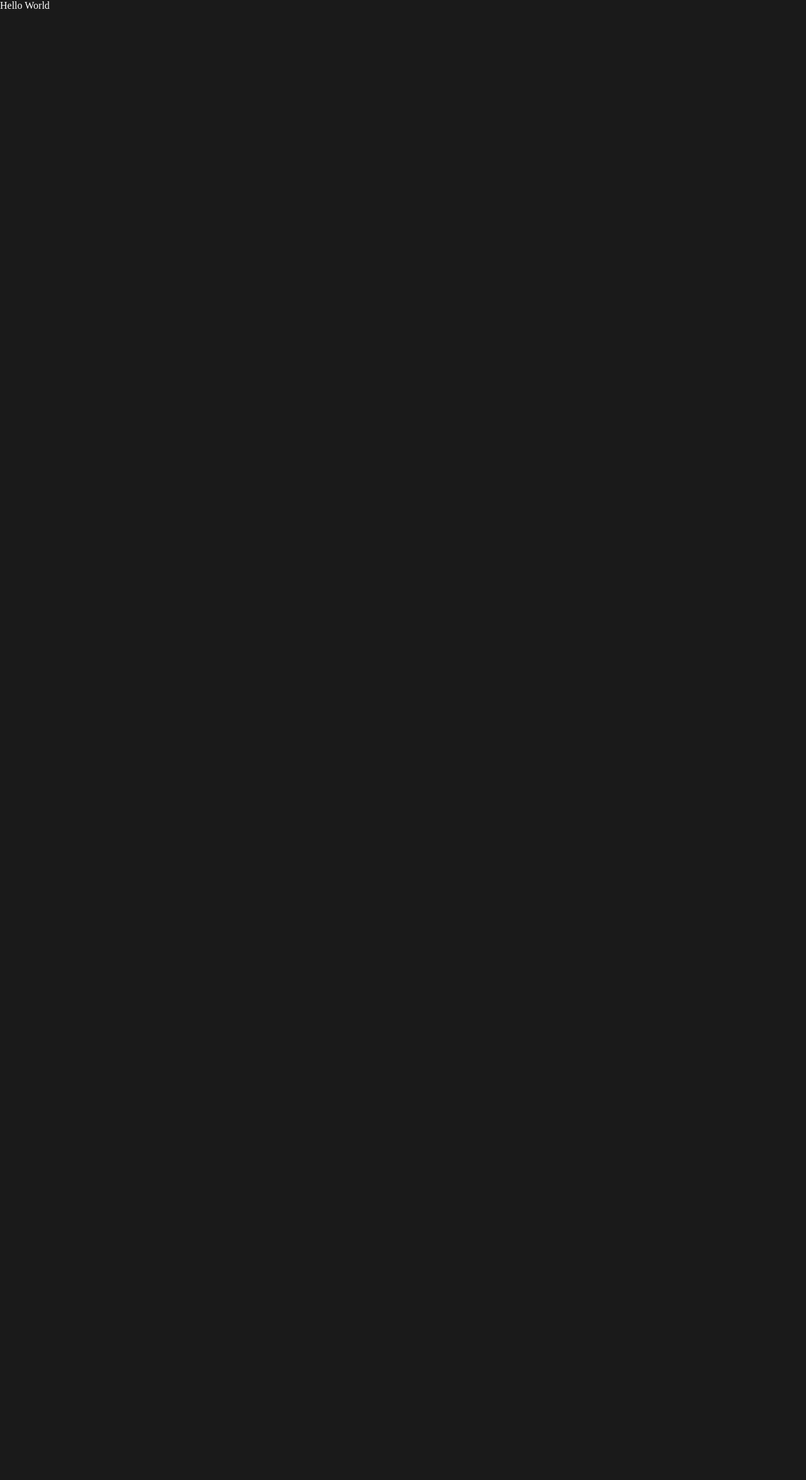
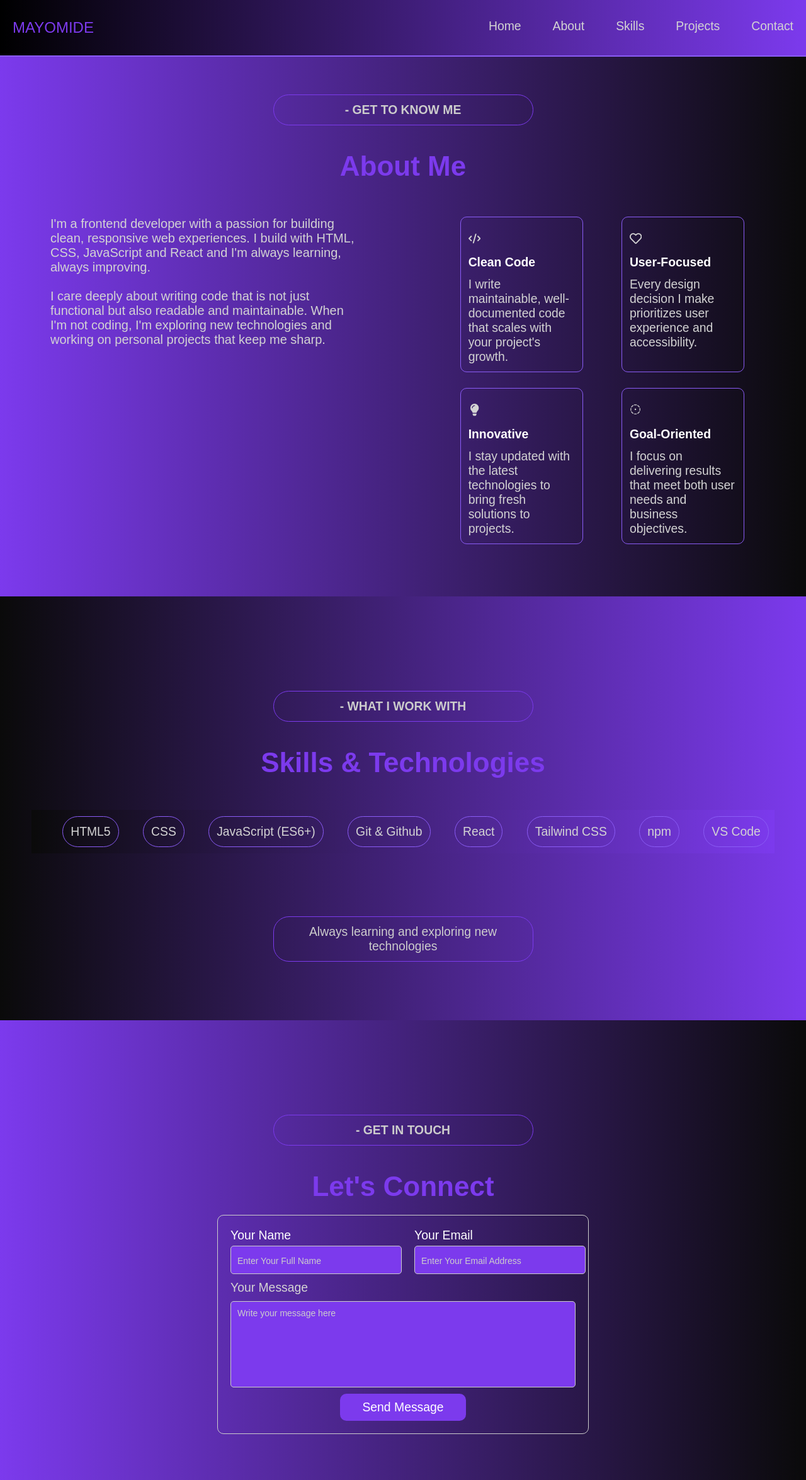
Before and after one commit to mayomide1/mayomide-personal-portfolio, a React (Vite) app in the folder portfolio/: page / in a window 1280 px wide. Shown: the whole page at 63% size. Before the commit the page ends 800 px from the top, so only its background shows below. Built offline with nearby package versions, Linux system fonts and the light colour scheme.

Commit message:
Code the About, Skills and Contact Sections and styled. will change the styling later

```diff
--- /dev/null
+++ b/package.json
@@ -0,0 +1,5 @@
+{
+  "dependencies": {
+    "react-icons": "^5.6.0"
+  }
+}
--- a/portfolio/src/Page.jsx
+++ b/portfolio/src/Page.jsx
@@ -1,9 +1,101 @@
 import React from 'react'
+
+import { FaCode } from "react-icons/fa6";
+import { FaRegHeart,FaLightbulb  } from "react-icons/fa";
+import { VscIssueDraft } from "react-icons/vsc";
 
 const Page = () => {
   return (
     <div>
-      <p>Hello World</p>
+
+    <div className='nav-bar'>
+    <div>
+        <p>MAYOMIDE</p>
+    </div>
+    <div>
+        <ul>
+            <li><a href='#home'>Home</a></li>
+            <li><a href='#about'>About</a></li>
+            <li><a href='#skills'>Skills</a></li>
+            <li><a href='#projects'>Projects</a></li>
+            <li><a href='#contact'>Contact</a></li>
+        </ul>
+    </div>
+    </div>
+
+    <section id='about' >
+    <h2 className='about-text'>{"- Get to Know Me".toUpperCase()}</h2>
+    <h1>About Me</h1>
+
+    <div className='about-container'>
+    <div className='left'>
+    <p>I'm a frontend developer with a passion for building clean, responsive web experiences. I build with HTML, CSS, JavaScript and React and I'm always learning, always improving. <br/><br/>
+    I care deeply about writing code that is not just functional but also readable and maintainable. When I'm not coding, I'm exploring new technologies and working on personal projects that keep me sharp.</p>
+    </div>
+
+    <div className='right'>
+    <div className='container'>
+    <p><FaCode/></p>
+    <h2>Clean Code</h2>
+    <p>I write maintainable, well-documented code that scales with your project's growth.</p>
+    </div>
+    <div className='container'>
+    <p><FaRegHeart/></p>
+    <h2>User-Focused</h2>
+    <p>Every design decision I make prioritizes user experience and accessibility.</p>
+    </div>
+    <div className='container'>
+    <p><FaLightbulb /></p>
+    <h2>Innovative</h2>
+    <p>I stay updated with the latest technologies to bring fresh solutions to projects.</p>
+    </div>
+    <div className='container'>
+    <p><VscIssueDraft/></p>
+    <h2>Goal-Oriented</h2>
+    <p>I focus on delivering results that meet both user needs and business objectives.</p>
+    </div>
+    </div>
+    </div>
+    </section>
+
+    <section id='skills'>
+    <h2 className='about-text'> - WHAT I WORK WITH</h2>
+    <h1>Skills & Technologies</h1>
+
+    <div className='technologies'>
+        <div className='tech'>HTML5</div>
+        <div className='tech'>CSS</div>
+        <div className='tech'>JavaScript (ES6+)</div>
+        <div className='tech'>Git & Github</div>
+        <div className='tech'>React</div>
+        <div className='tech'>Tailwind CSS</div>
+        <div className='tech'>npm</div>
+        <div className='tech'>VS Code</div>
+    </div>
+
+    <div className='about-text'>Always learning and exploring new technologies</div>
+
+    </section>
+
+    <section id='contact'>
+    <h2 className='about-text'> - GET IN TOUCH</h2>
+    <h1>Let's Connect</h1>
+    <form>
+    <div className='contact-info'>
+        <div className='contact-info-group'>
+        <label className='label'>Your Name</label>
+        <input type='text' placeholder='Enter Your Full Name' />
+        </div>
+        <div className='contact-info-group'>
+        <label className='label'>Your Email</label>
+        <input type='email' placeholder='Enter Your Email Address' />
+        </div>
+    </div>
+    <label className='label'>Your Message</label>
+    <textarea placeholder='Write your message here' rows={5} />
+    <button type='submit'>Send Message</button>
+    </form>
+    </section>
     </div>
   )
 }
--- a/portfolio/src/index.css
+++ b/portfolio/src/index.css
@@ -2,6 +2,227 @@
   box-sizing: border-box;
   padding: 0;
   margin: 0;
-  background-color: #1a1a1a;
-  color: white;
+  /* background-color: #1a1a1a; */
+  color: #D3D3D3;
+  font-size: 1.1rem;
+  font-family: sans-serif, Arial;
 }
+
+section{
+  width: 100%;
+  height: auto;
+  /* margin: 150px auto 50px; */
+  padding: 50px;
+  text-align: center;
+  border-bottom: 3px solid transparent;
+}
+
+#skills{
+  background: linear-gradient(to left, #7C3AED, #0a0a0a);
+}
+
+#contact,
+#about{
+  background: linear-gradient(to right, #7C3AED, #0a0a0a);
+
+}
+
+#contact h2,
+#skills h2,
+#about h2{
+  /* margin: 65px auto 10px; */
+  color: #8B5CF6;
+}
+
+#contact h1,
+#skills h1,
+#about h1{
+color: #7C3AED;
+font-size: 2.5rem;
+}
+
+.nav-bar{
+  width: 100%;
+  border-bottom: 2px solid #8B5CF6;
+  padding: 30px 20px;
+  display: flex;
+  flex-direction: row;
+  justify-content: space-between;
+  position: fixed;
+  top: 0;
+  z-index: 1;
+  background: linear-gradient(to left, #7C3AED, #000000);
+}
+
+.nav-bar p{
+  color: #7C3AED;
+  font-size: 24px;
+}
+
+ul{
+  display: flex;
+  gap: 50px;
+  justify-content: space-around;
+}
+
+ul li{
+  list-style: none;
+
+}
+
+ul li a{
+text-decoration: none;
+color: inherit;
+}
+
+ul li a:hover{
+border-bottom: 1px solid #8B5CF6;
+}
+
+.about-container{
+  /* border: 2px solid red; */
+  display: flex;
+  justify-content: space-between;
+  margin-top: 25px;
+  padding: 15px;
+}
+
+.about-container .left{
+  width: 45%;
+  height: auto;
+  padding: 15px;
+}
+
+.about-container .left p{
+  text-align: start;
+  font-size: 20px;
+}
+
+.about-container .right{
+  width: 45%;
+  height: auto;
+  padding: 15px;
+  display: flex;
+  flex-wrap: wrap;
+  justify-content: space-around;
+  gap: 25px ;
+}
+
+.container{
+  border: 1px solid #8B5CF6;
+  width: 40%;
+  border-radius: 10px;
+  padding: 12px;
+}
+
+#about .container h2,
+#about .container p{
+  text-align: start;
+  margin-top: 12px !important;
+}
+
+#about .container h2{
+  color: #fff !important;
+}
+
+.technologies{
+  padding: 10px;
+  display: flex;
+  justify-content: space-around;
+  flex-wrap: wrap;
+  margin: 50px 0;
+  background: inherit;
+}
+
+.tech{
+  border: 1px solid #8B5CF6;
+  border-radius: 25px;
+  padding: 12px;
+  transform: translate(20px);
+  transition: all 0.3s ease-in-out;
+}
+
+.tech:hover{
+  transform: translate(20px) scale(1.05);
+  box-shadow: 0px 4px 15px rgba(139, 92, 246, 0.4);
+}
+
+.about-text{
+  width: 35%;
+  border: 1px solid #7C3AED;
+  border-radius: 25px;
+  margin: 100px auto 40px;
+  padding: 12px;
+  color: #ccc !important;
+}
+
+form {
+  display: flex;
+  flex-direction: column;
+  gap: 10px;
+  padding: 20px;
+  width: 50%;
+  margin: 20px auto;
+  border: 1px solid #ccc;
+  border-radius: 10px;
+}
+
+.contact-info {
+  display: flex;
+  flex-direction: row;
+  gap: 20px;
+}
+
+.contact-info-group {
+  display: flex;
+  flex-direction: column;
+  gap: 5px;
+  flex: 1;
+}
+
+.contact-info label {
+  display: flex;
+  flex-direction: column;
+  gap: 5px;
+  flex: 1;
+  color: #fff;
+}
+
+.label{
+  text-align: start;
+}
+
+input {
+  padding: 10px;
+  border: 1px solid #ccc;
+  border-radius: 5px;
+  outline: none;
+  background-color: #7C3AED;
+}
+
+input::placeholder,
+textarea::placeholder{
+  color: #ccc;
+  font-size: 14px;
+}
+
+textarea {
+  padding: 10px;
+  border: 1px solid #ccc;
+  border-radius: 5px;
+  outline: none;
+  resize: none;
+  background-color: #7C3AED;
+}
+
+button {
+  padding: 10px 20px;
+  background-color: #000;
+  color: #fff;
+  border: none;
+  border-radius: 10px;
+  cursor: pointer;
+  width: 200px;
+  background-color: #7C3AED;
+  margin: 0 auto;
+}
```
Also changed, not shown: 1 other file (tests, documents, lock files or other folders).
